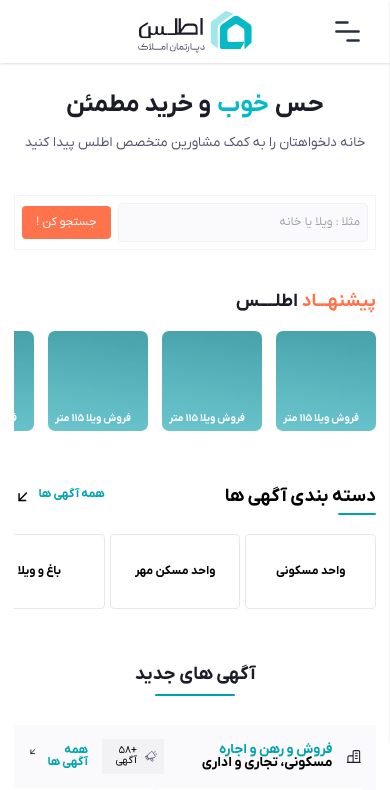
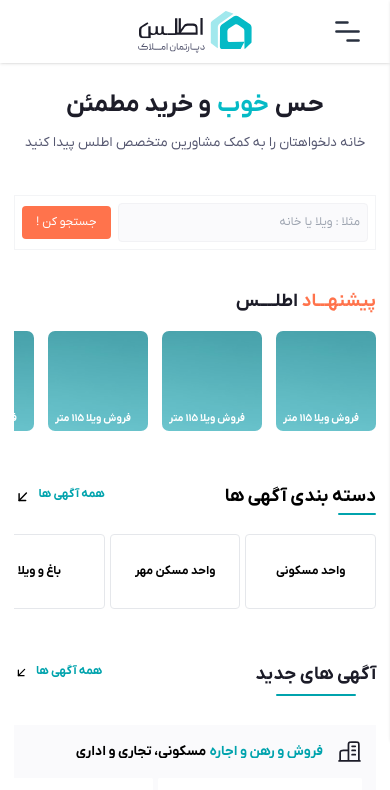
Before and after one commit to amirmahdizare/atlas, a Next.js app: page / in a window 390 px wide. Shown: the top 790 px of the page. Built offline with nearby package versions, Linux system fonts and the light colour scheme.

Commit message:
Fix News

```diff
--- a/app/components/landingPage/News/News.tsx
+++ b/app/components/landingPage/News/News.tsx
@@ -6,9 +6,19 @@ import { Slider } from './components/Slider/Slider'
 export const News = () => {
     return (
         <div className='flex flex-col gap-6 items-stretch'>
-            <div className='text-raisin-black text-h3-bolder relative text-center'>
-                آگهی های جدید
-                <div className='absolute bg-mint-green w-[80px] left-1/2 -translate-x-1/2 h-[2px] top-full mt-1.5 rounded '></div>
+            <div className='flex flex-row gap-4 justify-between lg:justify-center'>
+
+                <div className='text-raisin-black text-h3-bolder relative text-center'>
+                    آگهی های جدید
+                    <div className='absolute bg-mint-green w-[80px] left-1/2 -translate-x-1/2 h-[2px] top-full mt-1.5 rounded '></div>
+                </div>
+
+
+
+                <div className='flex flex-row gap-1 cursor-pointer hover:text-coral lg:hidden'>
+                    <span className='text-mint-green text-body-2-bolder hover:text-coral'>همه آگهی ها</span>
+                    <IconArrowDownLeft width={15} height={15} />
+                </div>
             </div>
 
             <div className='flex flex-col p-2 lg:p-4 bg-seasalt gap-2 overflow-hidden'>
@@ -16,27 +26,27 @@ export const News = () => {
 
                     <div className='flex flex-row gap-2 items-center'>
                         <Building width={25} height={25} className='text-raisin-black' />
-                        <p className='text-h6-bolder'>
+                        <p className='text-h6-bolder text-ellipsis line-clamp-1'>
                             <span className='text-mint-green'>فروش و رهن و اجاره</span>
                             &nbsp;
                             مسکونی، تجاری و اداری
                         </p>
 
-                        <div className='bg-anti-flash-white-lighter p-1 text-body-3-normal flex flex-row gap-1 items-center'>
+                        <div className='bg-anti-flash-white-lighter p-1 text-body-3-normal  flex-row  gap-1 items-center hidden lg:flex'>
                             <Announcement className='text-ultra-violet' width={20} height={20} />
                             <span className='text-body-3-normal'>+58 آگهی</span>
                         </div>
 
                     </div>
 
-                    <div className='flex flex-row gap-1 cursor-pointer hover:text-coral'>
+                    <div className=' flex-row gap-1 cursor-pointer hover:text-coral hidden lg:flex'>
                         <span className='text-mint-green text-body-2-bolder hover:text-coral'>همه آگهی ها</span>
                         <IconArrowDownLeft width={15} height={15} />
                     </div>
 
                 </div>
 
-            <Slider />
+                <Slider />
             </div>
 
 
```
